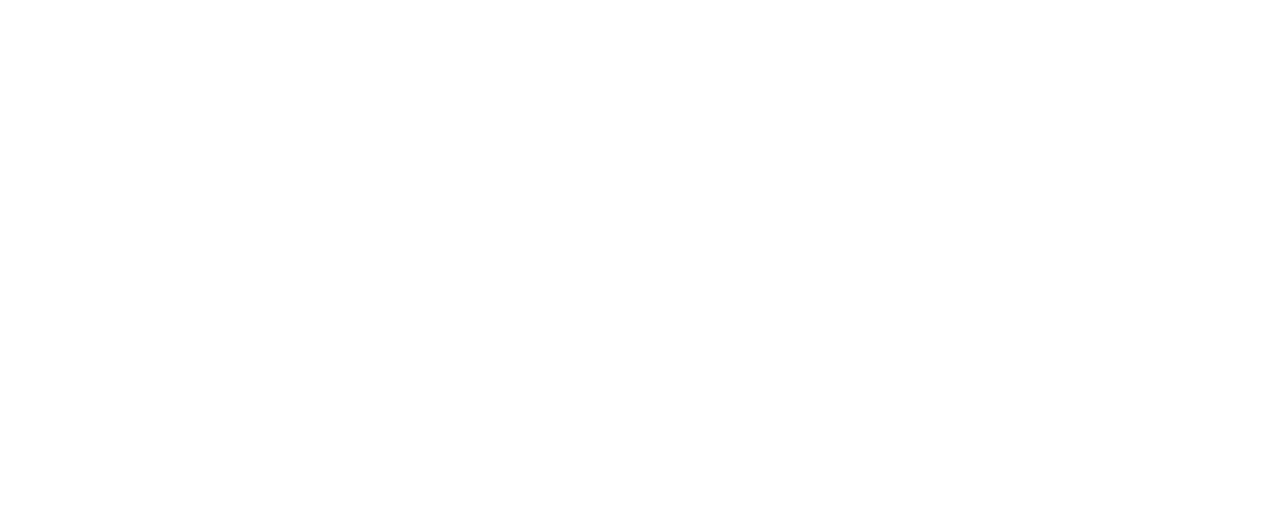
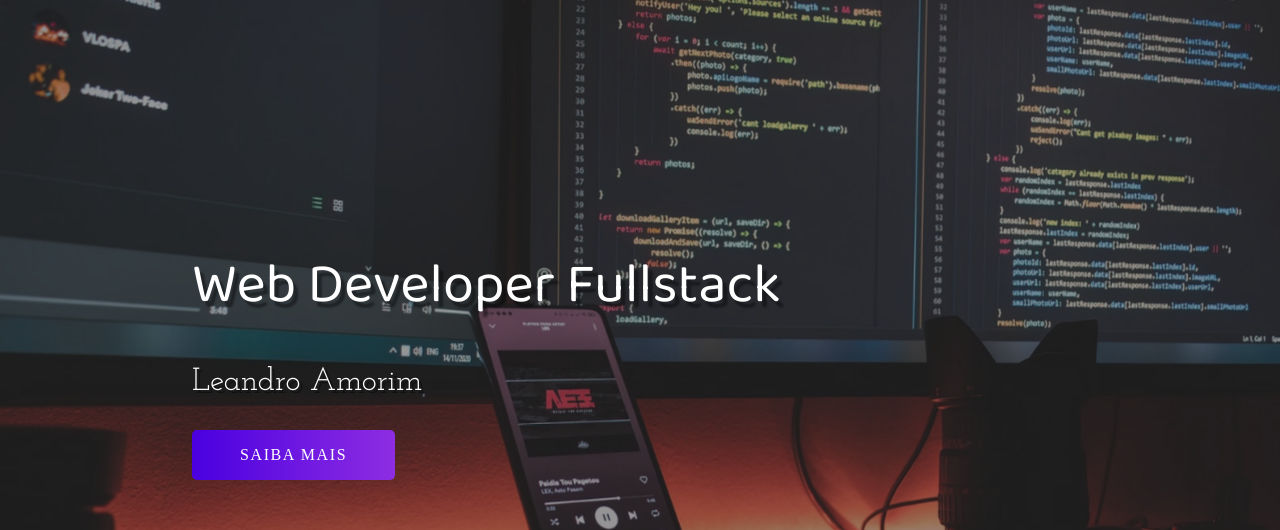
Before and after one commit to leandro-abatista/portifolio-web, a plain HTML site: page index.html in a window 1280 px wide. Shown: the top 530 px of the page. Drawn offline with Linux system fonts and the light colour scheme.

Commit message:
:package: header

```diff
--- a/index.html
+++ b/index.html
@@ -6,11 +6,31 @@
     <meta name="viewport" content="width=device-width, initial-scale=1.0">
     <link rel="stylesheet" href="style.css">
 
+    <link rel="apple-touch-icon" sizes="180x180" href="/img/apple-touch-icon.png">
+    <link rel="icon" type="image/png" sizes="32x32" href="/img/favicon-32x32.png">
+    <link rel="icon" type="image/png" sizes="16x16" href="/img/favicon-16x16.png">
+    <link rel="manifest" href="/site.webmanifest">
+
     <title>Portifólio</title>
 </head>
 
 <body>
 
+    <!--div principal-->
+    <div class="container">
+        <header>
+            <div class="image-wrapper">
+                <img src="img/developer.jpg" alt="bg">
+            </div>
+
+            <div class="banner">
+                <h1>Web Developer Fullstack</h1>
+                <p>Leandro Amorim</p>
+                <button>Saiba mais</button>
+            </div>
+        </header>
+    </div>
+
 </body>
 
 </html>
--- a/style.css
+++ b/style.css
@@ -1,2 +1,102 @@
 @import url('https://fonts.googleapis.com/css2?family=Baloo+Da+2:wght@400;500;600;700&family=Josefin+Slab:ital,wght@0,300;0,400;0,600;0,700;1,300;1,400;1,600&family=Mulish:ital,wght@0,200;0,300;0,400;0,500;1,200;1,300;1,400&display=swap');
 @import url("https://cdnjs.cloudflare.com/ajax/libs/font-awesome/5.15.3/css/all.min.css");
+* {
+    margin: 0;
+    padding: 0;
+}
+
+body {
+    /*garante que o tamanho padrão seja 16px*/
+    font-size: 16px;
+}
+
+header {
+    width: 100%;
+    height: 100vh;
+    overflow: hidden;
+    position: relative;
+}
+
+.image-wrapper {
+    width: 100%;
+    height: 100%;
+    overflow: hidden;
+    background-color: rgba(0, 0, 0, 0.8);
+}
+
+.image-wrapper img {
+    width: 100%;
+    height: 100%;
+    object-fit: cover;
+    opacity: 0.5;
+    animation: zoom 25s;
+}
+
+@keyframes zoom {
+    0% {
+        transform: scale(1.3);
+    }
+    100% {
+        transform: scale(1);
+    }
+}
+
+.banner {
+    position: absolute;
+    top: 30%;
+    left: 15%;
+}
+
+.banner h1 {
+    color: #ffffff;
+    font-size: 3.5rem;
+    font-family: "Baloo Da 2", serif;
+    font-weight: 300;
+    text-shadow: .3rem .4rem 2px rgba(0, 0, 0, 0.4);
+    margin-bottom: 2rem;
+    opacity: 0;
+    animation: moveBanner 1s 0.5s forwards;
+}
+
+.banner p {
+    font-family: "Josefin Slab", serif;
+    color: #ffffff;
+    font-size: 2rem;
+    text-shadow: .2rem .2rem rgba(0, 0, 0, 0.4);
+    margin-bottom: 2rem;
+    opacity: 0;
+    animation: moveBanner 1s 0.7s forwards;
+}
+
+.banner button {
+    font-family: "Muli", serif;
+    color: #fff;
+    font-size: 1rem;
+    letter-spacing: .1rem;
+    text-transform: uppercase;
+    background: #8E2DE2;
+    background: -webkit-linear-gradient(to right, #4A00E0, #8E2DE2);
+    background: linear-gradient(to right, #4A00E0, #8E2DE2);
+    /* W3C, IE 10+/ Edge, Firefox 16+, Chrome 26+, Opera 12+, Safari 7+ */
+    padding: 1rem 3rem;
+    border: none;
+    border-radius: 5px;
+    cursor: pointer;
+    opacity: 0;
+    animation: moveBanner 1s 0.9s forwards;
+}
+
+.banner button:hover {
+    color: #000;
+    font-weight: 200;
+}
+
+@keyframes moveBanner {
+    0% {
+        transform: translateY(10rem) rotateY(-30deg);
+    }
+    100% {
+        transform: translateY(0) rotateY(0);
+        opacity: 1;
+    }
+}
```
Also changed, not shown: favicon.ico (renamed from img/favicon.ico), img/developer.jpg (added), site.webmanifest.
